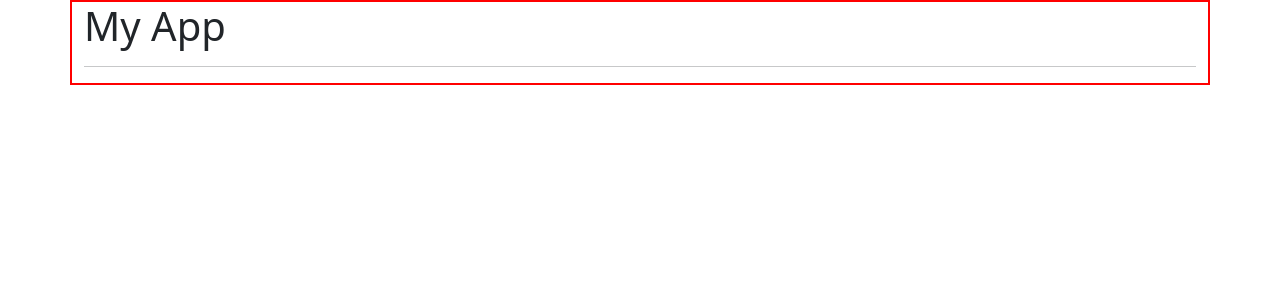
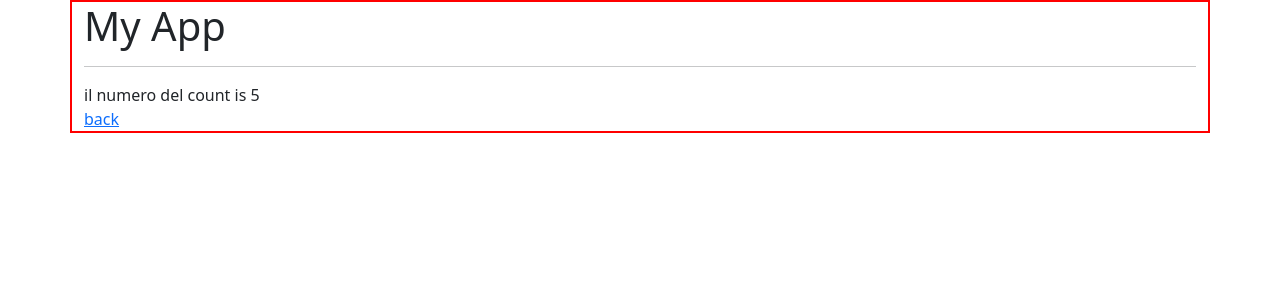
Before and after one commit to Castels88/React-esercizi, a React (Create React App) app: page /counter in a window 1280 px wide. Before the commit this address had no page. Shown: the top 300 px of the page. Built offline with nearby package versions, Linux system fonts and the light colour scheme.

Commit message:
fine esercizio

```diff
--- a/src/App.js
+++ b/src/App.js
@@ -1,10 +1,10 @@
 import React from "react";
-import {Routes} from "react-router-dom"
+import {Routes, Route} from "react-router-dom"
 import {Container} from "./Container"
-import {Route} from "react-router-dom"
 import {Welcome} from "./Welcome"
+import {ClickCounter} from "./ClickCounter"
+import { Counter } from "./Counter";
 export function App (){
-
     return (
         <Container title={
             <div>
@@ -13,12 +13,12 @@ export function App (){
         }>
             <Routes>
                 <Route path="/" element={<Welcome/>}/>
+                <Route path="/counter" element={<Counter/>}/>
             </Routes>
+
         </Container>
     )
 }
-// // React Router - 01
-// // Create an App component that wraps a Routes
-// // component and add a single Route to the / path that renders
-// the Welcome component from Function Components 01, passing
-// it a name prop. Render the App component within a BrowserRouter component.
+// React Router - 02
+// Add a new Route to the /counter path that
+// renders the Counter component from useState 01.
--- a/src/ClickCounter.js
+++ b/src/ClickCounter.js
@@ -2,6 +2,7 @@ import { useEffect, useState } from 'react';
 import Button from 'react-bootstrap/Button';
 import Card from 'react-bootstrap/Card';
 import { Usecounter } from './UseCounter';
+import React from 'react';
 
 export function ClickCounter({inizialValue = 0}){
     const {counter, onIncrement, onDecrement, onReset} = Usecounter(inizialValue)
--- a/src/Counter.js
+++ b/src/Counter.js
@@ -1,5 +1,6 @@
-
+import React from "react";
 import { useEffect, useState } from "react"
+import {Link} from "react-router-dom"
 
 export function Counter(){
     const [count, setCount] = useState(0)
@@ -14,6 +15,8 @@ export function Counter(){
 
 
     return(
-        <div>{`il numero del count is   ${count}`}</div>
+        <div>{`il numero del count is ${count}`}
+        <Link to="/"> <div>back</div> </Link>
+        </div>
     )
 }
--- a/src/Welcome.js
+++ b/src/Welcome.js
@@ -9,7 +9,6 @@ export function Welcome (){
 return(
     <div>
         <h3>Hello {name}</h3>
-        <Link to="/login">Login to the App</Link>
     </div>
 )
 }
```
